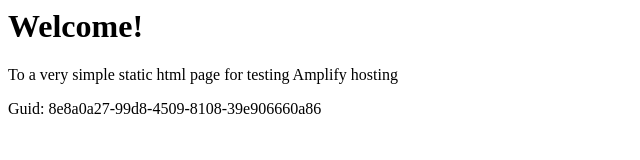
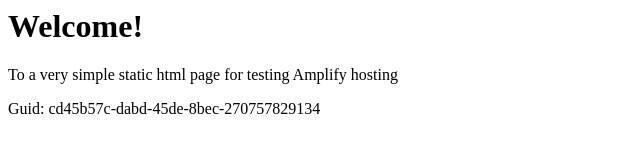
Before and after one commit to aws-aemilia-mxp/Github-PR-Commit-Integration-Test-DoNotTouch-GitHubWebhookPushCanaryTest-v1-preprod-eu-south-1, a website: page src/index.html in a window 1280 px wide. Shown: the full height of the page, 0-640 px from the left. Drawn offline with Linux system fonts and the light colour scheme.

Commit message:
commit from integ tests

```diff
--- a/src/index.html
+++ b/src/index.html
@@ -12,6 +12,6 @@
 <body>
     <h1>Welcome!</h1>
     <p>To a very simple static html page for testing Amplify hosting</p>
-    <p>Guid: 8e8a0a27-99d8-4509-8108-39e906660a86</p></body>
+    <p>Guid: cd45b57c-dabd-45de-8bec-270757829134</p></body>
 
 </html>
```
